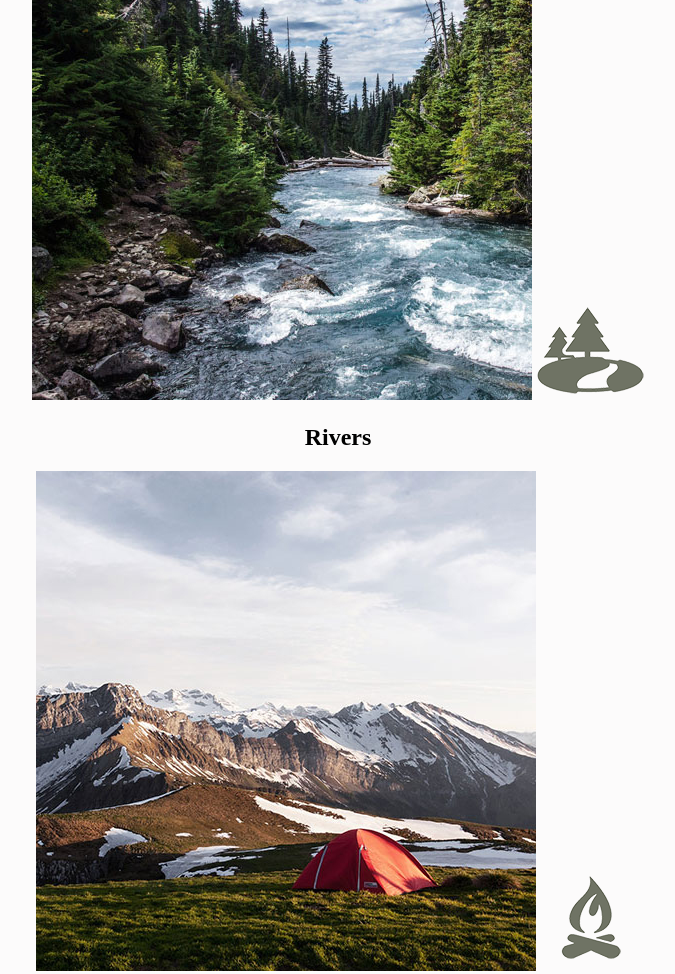
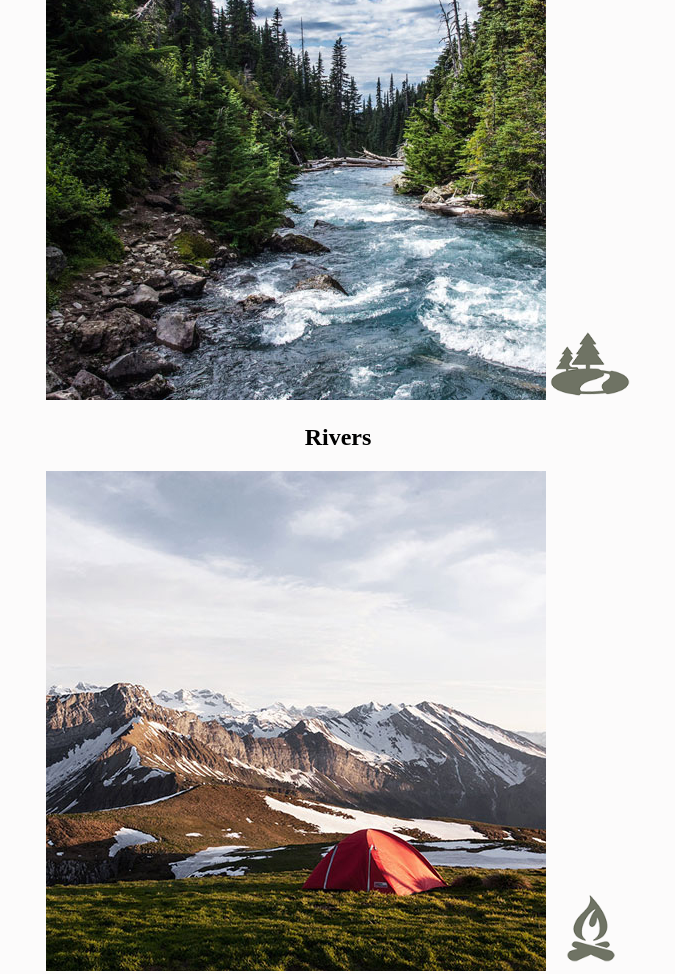
Before and after one commit to GavTuck/wdd130, a plain HTML site: page wwr/index.html in a window 1280 px wide. Shown: the part 1227-2201 px from the top of the page, without its empty margins (302-977 px from the left). Drawn offline with Linux system fonts and the light colour scheme.

Commit message:
fixed logo

```diff
--- a/wwr/styles/style.css
+++ b/wwr/styles/style.css
@@ -1,7 +1,9 @@
 #content{
     margin: 0 auto;
 }
-
+.icon{
+    width: 80px;
+}
 div {
     max-width: 1600px;
 }
```
